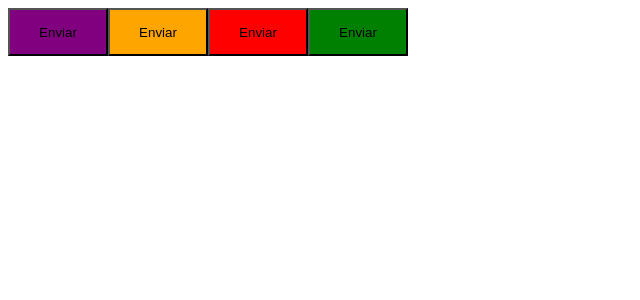
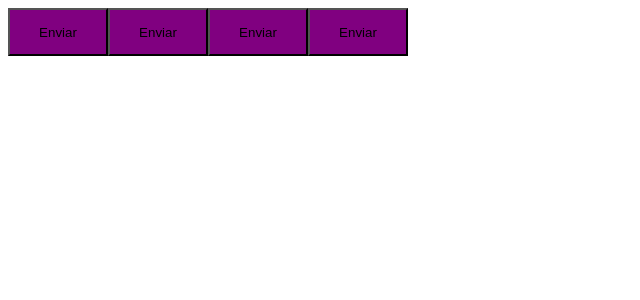
Before and after one commit to andressareis98/ignite-timer, a React (Vite) app: page / in a window 1280 px wide. Shown: the top 300 px of the page, without its empty margins (0-640 px from the left). Built offline with nearby package versions, Linux system fonts and the light colour scheme.

Commit message:
adicionando um tema

```diff
--- a/src/components/Button.styles.ts
+++ b/src/components/Button.styles.ts
@@ -16,9 +16,11 @@
 export const ButtonContainer = styled.button<ButtonContainerProps>`
   width: 100px;
   height: 48px;
-  ${(props) => {
+
+  background-color: ${(props) => props.theme.primary};
+  /* ${(props) => {
     return css`
       background-color: ${buttonVariants[props.variant]};
     `;
-  }}
+  }} */
 `;
--- /dev/null
+++ b/src/styles/themes/default.ts
@@ -0,0 +1,4 @@
+export const defaultTheme = {
+  primary: "purple",
+  secondary: "orange",
+};
```
Also changed, not shown: src/App.tsx (+4 -3 lines).
